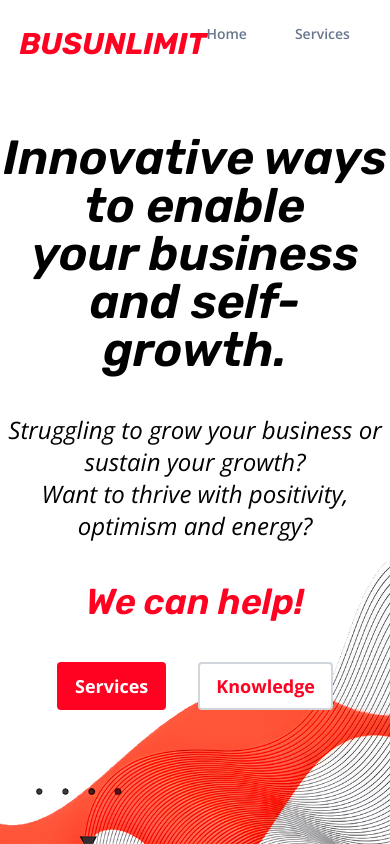
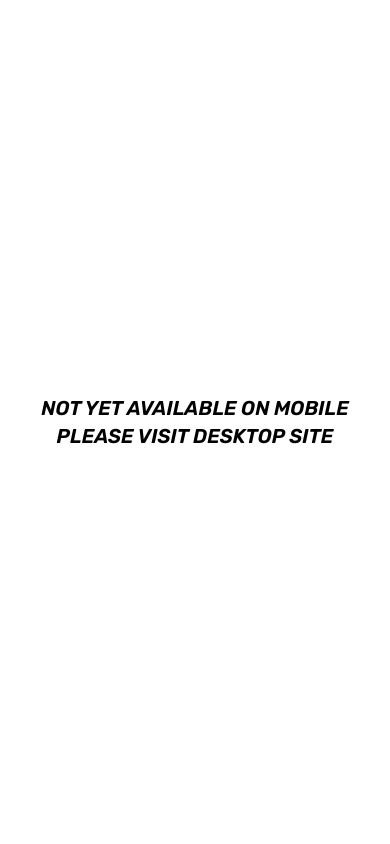
Before and after one commit to marsian83/business-unlimited-website, a Nuxt app: page / in a window 390 px wide. Shown: the top 844 px of the page. Built offline with nearby package versions, Linux system fonts and the light colour scheme.

Commit message:
mobile hidden

```diff
--- a/layouts/default.vue
+++ b/layouts/default.vue
@@ -3,4 +3,10 @@
   <Navbar />
   <slot />
   <Footer />
+  <div
+    class="widescreen:hidden fixed top-0 left-0 h-screen w-screen bg-background z-[999999] flex justify-center items-center text-xl font-semibold italic font-rubik text-center"
+  >
+    NOT YET AVAILABLE ON MOBILE <br />
+    PLEASE VISIT DESKTOP SITE
+  </div>
 </template>
--- a/tailwind.config.js
+++ b/tailwind.config.js
@@ -9,6 +9,10 @@ module.exports = {
     "./nuxt.config.{js,ts}",
   ],
   theme: {
+    screens: {
+      mobile: { max: "780px" },
+      widescreen: { min: "780px" },
+    },
     extend: {
       colors: {
         primary: "#ff0222",
@@ -20,8 +24,8 @@ module.exports = {
         mute: "#68778d",
       },
       fontFamily: {
-        rubik: "'Rubik', 'Open Sans', sans-serif"
-      }
+        rubik: "'Rubik', 'Open Sans', sans-serif",
+      },
     },
   },
   plugins: [],
```
